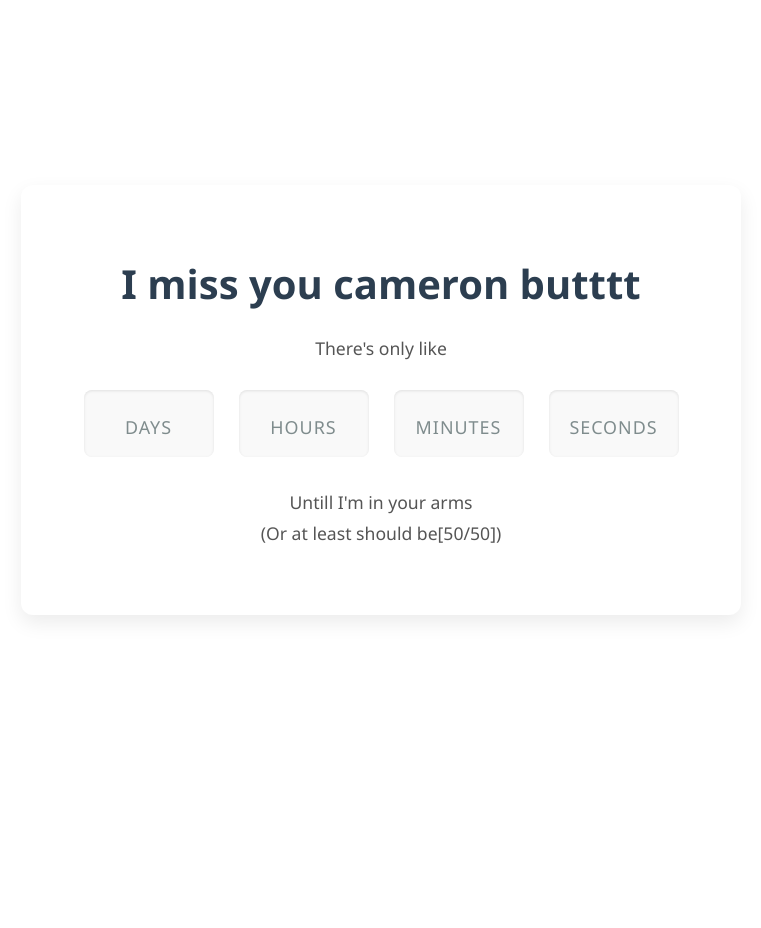
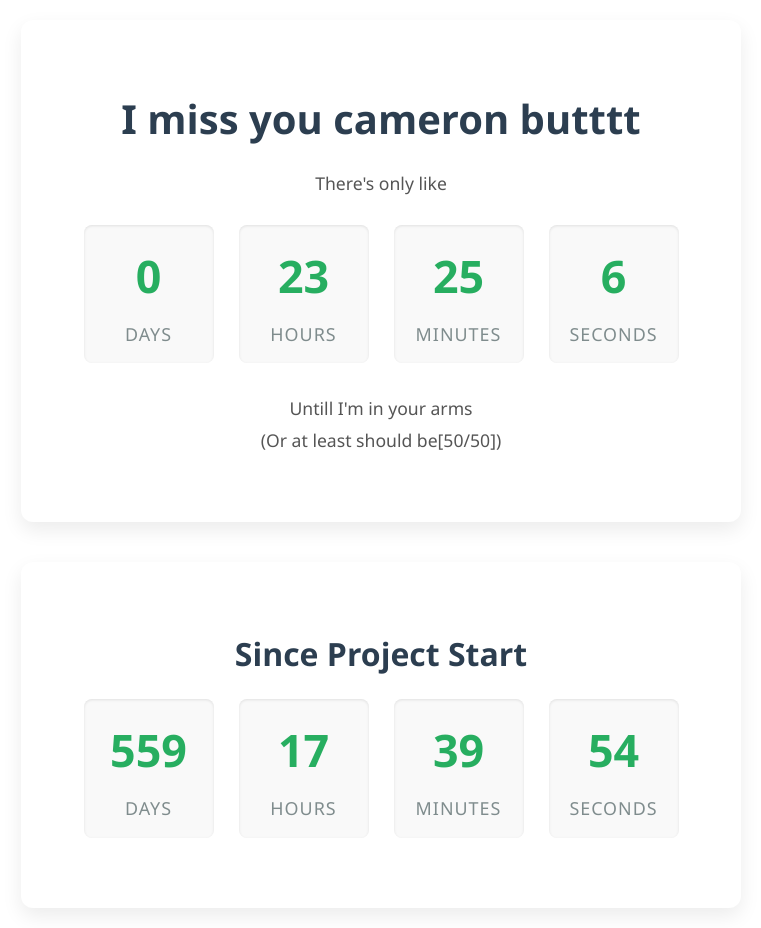
Before and after one commit to mhtmyfngf/countdown, a plain HTML site: page index.html in a window 1280 px wide. Shown: the whole page, without its empty margins (259-1020 px from the left). Before the commit the page ends 800 px from the top, so only its background shows below. Drawn offline with Linux system fonts and the light colour scheme; a web font is replaced by a local one.

Commit message:
yeah yeah revamp we get it
blah blah blah blah blah

```diff
--- a/index.html
+++ b/index.html
@@ -3,34 +3,60 @@
 <head>
     <meta charset="UTF-8">
     <meta name="viewport" content="width=device-width, initial-scale=1.0">
-    <title>Hey Cameronnnnn</title>
+    <title>Cameron's Countdown</title>
     <link rel="stylesheet" href="style.css">
+    <link href="https://fonts.googleapis.com/css2?family=Segoe+UI:wght@400;500;600;700&display=swap" rel="stylesheet">  <!--Boyah im fontmaxxing-->
 </head>
 <body>
 
-    <div class="countdown-container">
+    <!--the og jit-->
+    <div class="countdown-container" id="countdown1">
         <h1>I miss you cameron butttt</h1>
-	<p>There's only like</p>
-        <div class="countdown-timer">
+        <p>There's only like</p>
+        <div class="countdown-timer" id="countdown-timer1">
             <div class="time-unit">
-                <span id="days"></span>
+                <span id="days1"></span>
                 <div class="label">Days</div>
             </div>
             <div class="time-unit">
-                <span id="hours"></span>
+                <span id="hours1"></span>
                 <div class="label">Hours</div>
             </div>
             <div class="time-unit">
-                <span id="minutes"></span>
+                <span id="minutes1"></span>
                 <div class="label">Minutes</div>
             </div>
             <div class="time-unit">
-                <span id="seconds"></span>
+                <span id="seconds1"></span>
                 <div class="label">Seconds</div>
             </div>
         </div>
-	<p>Untill I'm in your arms <br> (Or at least should be[50/50])</p>
-        <p id="event-message"></p>
+        <p>Untill I'm in your arms <br> (Or at least should be[50/50])</p>
+        <p id="event-message1"></p>
+    </div>
+
+    <!-- Second Countdown (now a Count-Up) -->
+    <div class="countdown-container" id="countdown2">
+        <h2 class="countdown-title">Since Project Start</h2> <!-- Updated title -->
+        <div class="countdown-timer" id="countdown-timer2">
+            <div class="time-unit">
+                <span id="days2"></span>
+                <div class="label">Days</div>
+            </div>
+            <div class="time-unit">
+                <span id="hours2"></span>
+                <div class="label">Hours</div>
+            </div>
+            <div class="time-unit">
+                <span id="minutes2"></span>
+                <div class="label">Minutes</div>
+            </div>
+            <div class="time-unit">
+                <span id="seconds2"></span>
+                <div class="label">Seconds</div>
+            </div>
+        </div>
+        <p id="event-message2"></p>
     </div>
 
     <script src="script.js"></script>
```
